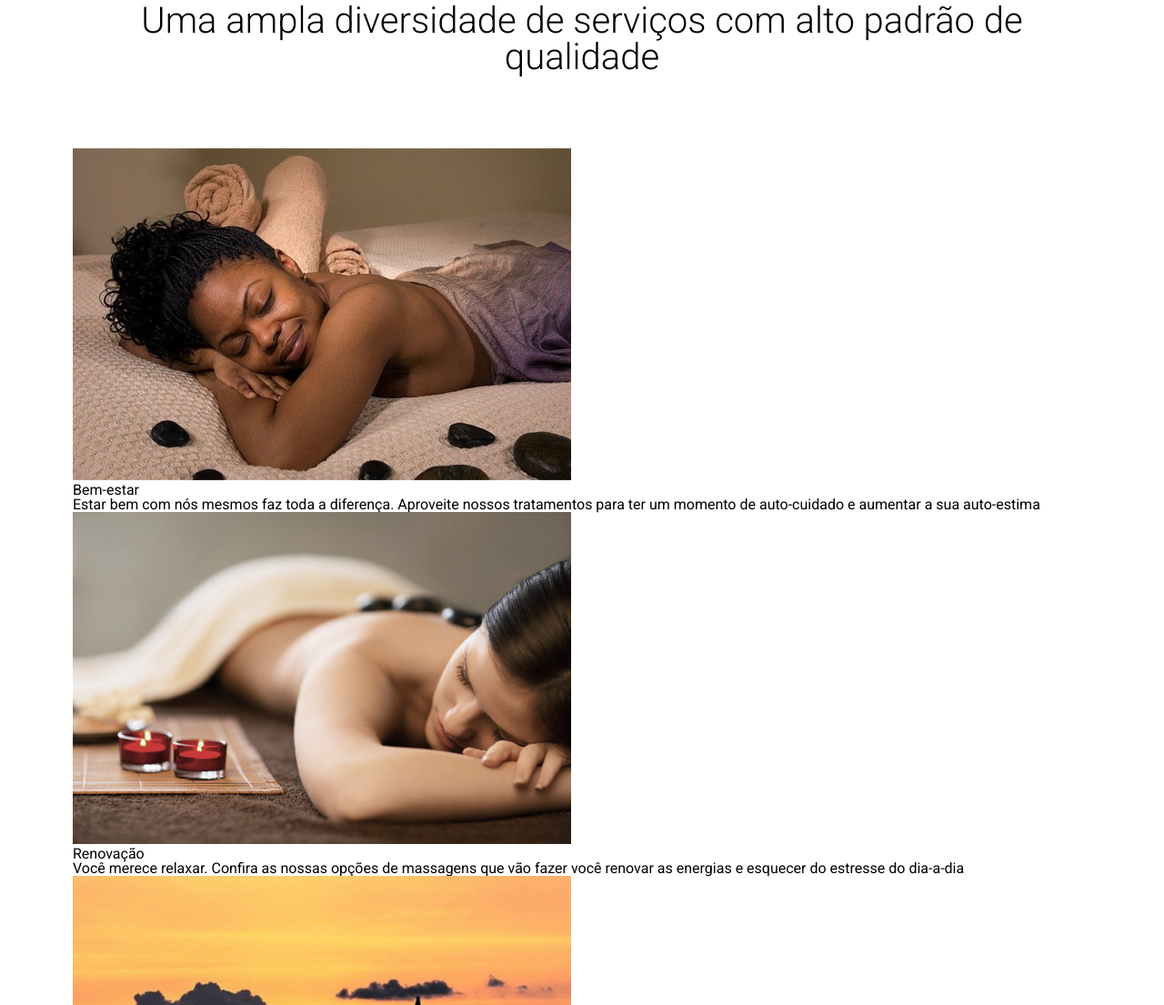
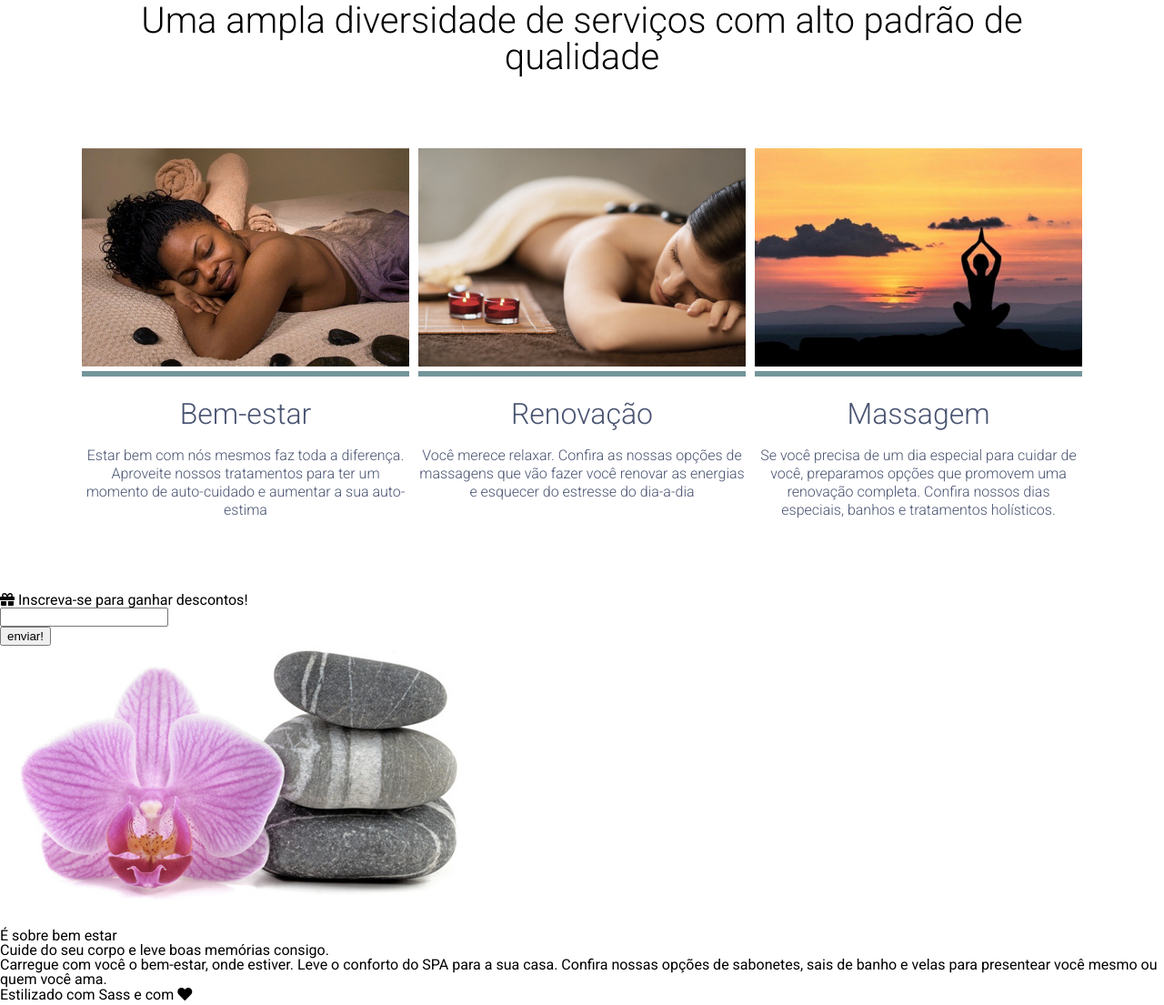
Before and after one commit to naabraz/alura-spa-projeto_inicial, a plain HTML site: page index.html in a window 1280 px wide. Shown: the part 510-1615 px from the top of the page at 91% size. Drawn offline with nearby package versions, Linux system fonts and the light colour scheme.

Commit message:
chore: style servicos text

```diff
--- a/styles/components/_servicos.scss
+++ b/styles/components/_servicos.scss
@@ -18,4 +18,38 @@
     margin-bottom: 80px;
     font-weight: 300;
   }
+
+  .cards {
+    display: flex;
+    justify-content: space-evenly;
+
+    .card {
+      width: 360px;
+      text-align: center;
+
+      h5 {
+        font-size: $tamanho-do-texto / 1.5;
+        font-weight: 300;
+        margin-top: 25px;
+        margin-bottom: 20px;
+        color: $cor-primaria;
+      }
+
+      p {
+        font-size: $tamanho-do-texto / 3;
+        font-weight: 300;
+        color: $cor-primaria;
+        line-height: 1.25rem;
+      }
+
+      .img-container {
+        padding-bottom: 2px;
+        border-bottom: 6px solid $cor-secundaria;
+
+        img {
+          max-width: 100%;
+        }
+      }
+    }
+  }
 }
```
Also changed, not shown: styles/style.css, 1 other file.
